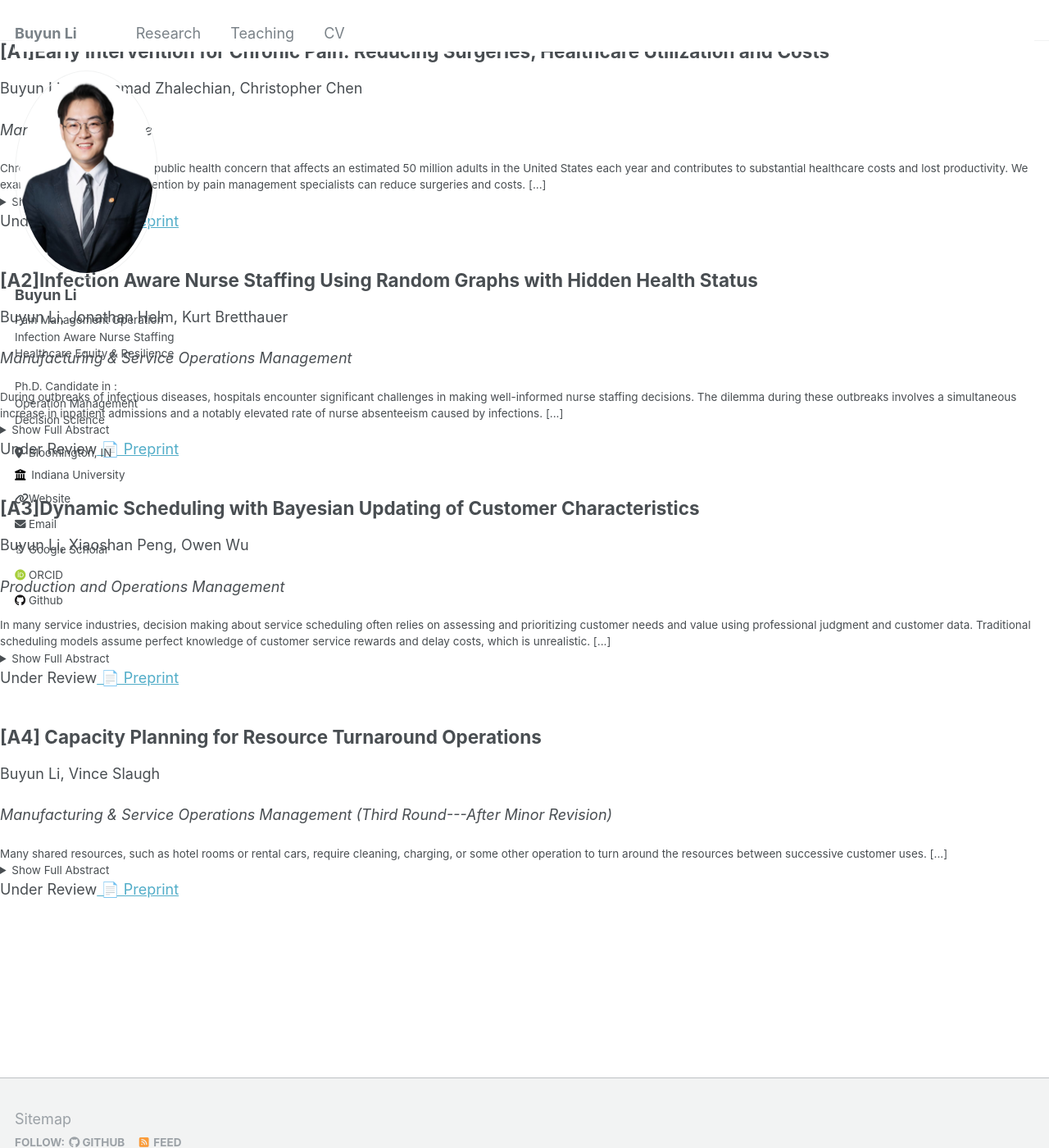
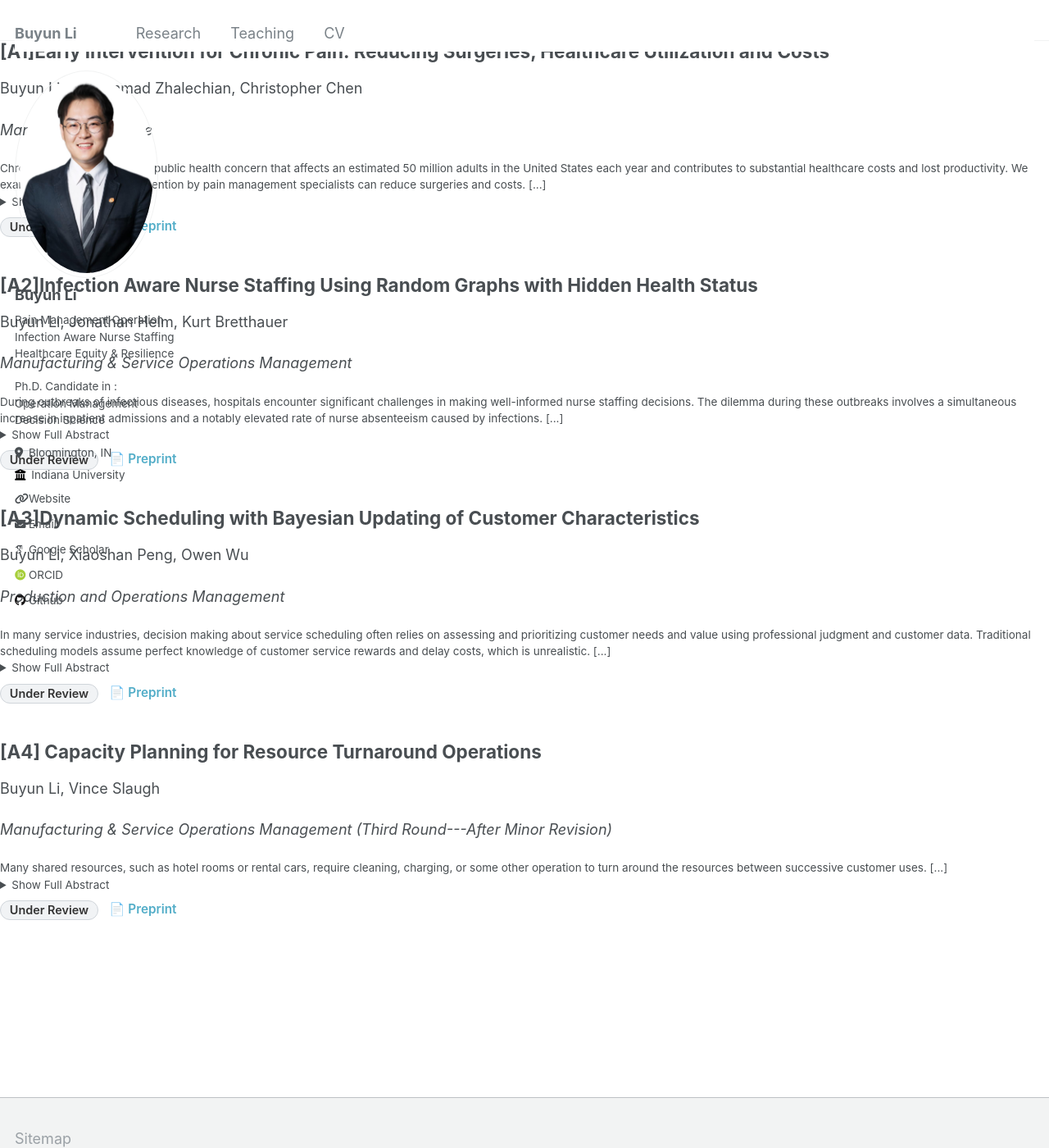
Before and after one commit to BuyunLi/BuyunLi.github.io, a Jekyll site: the page built from _pages/publications.md, in a window 1280 px wide and 1400 px high, scrolled down 1680 px. Shown: the whole window at 82% size. Built offline with Jekyll 4.4.1, drawn with Linux system fonts in a browser that asks for light colours; some web fonts are replaced.

Commit message:
Update _custom.scss

```diff
--- a/_sass/_custom.scss
+++ b/_sass/_custom.scss
@@ -97,3 +97,50 @@ html {
     padding-top: 1rem;
   }
 }
+
+/* Distinct separators for each publication item */
+.archive .archive__item {
+  border-bottom: 2px solid #cfd8dc;
+  padding-bottom: 1rem;
+  margin-bottom: 1.25rem;
+}
+.archive .archive__item:last-child { border-bottom: 0; }
+
+/* Footer row: status + links line up nicely */
+.pub__footer {
+  margin-top: 0.5rem;
+  display: flex;
+  gap: 0.75rem;
+  align-items: center;
+  flex-wrap: wrap;
+}
+
+/* Status pill */
+.pub__status {
+  display: inline-block;
+  font-size: 0.8rem;
+  font-weight: 600;
+  padding: 0.25em 0.75em;
+  border-radius: 999px;   /* makes it pill-shaped */
+  line-height: 1;
+  background: #f1f3f5;    /* subtle gray background */
+  color: #333;
+  border: 1px solid #d0d5da;
+}
+
+/* Optionally, make accepted/published slightly highlighted */
+.pub__status:contains("Accepted"),
+.pub__status:contains("Published"),
+.pub__status:contains("In Press") {
+  background: #e8f5e9;
+  border-color: #c8e6c9;
+  color: #256029;
+}
+/* Preprint link: visible and consistent */
+.pub__link {
+  font-size: 0.85rem;
+  font-weight: 600;
+  text-decoration: none;
+  border-bottom: 1px solid transparent;
+}
+.pub__link:hover { text-decoration: underline; }
```
